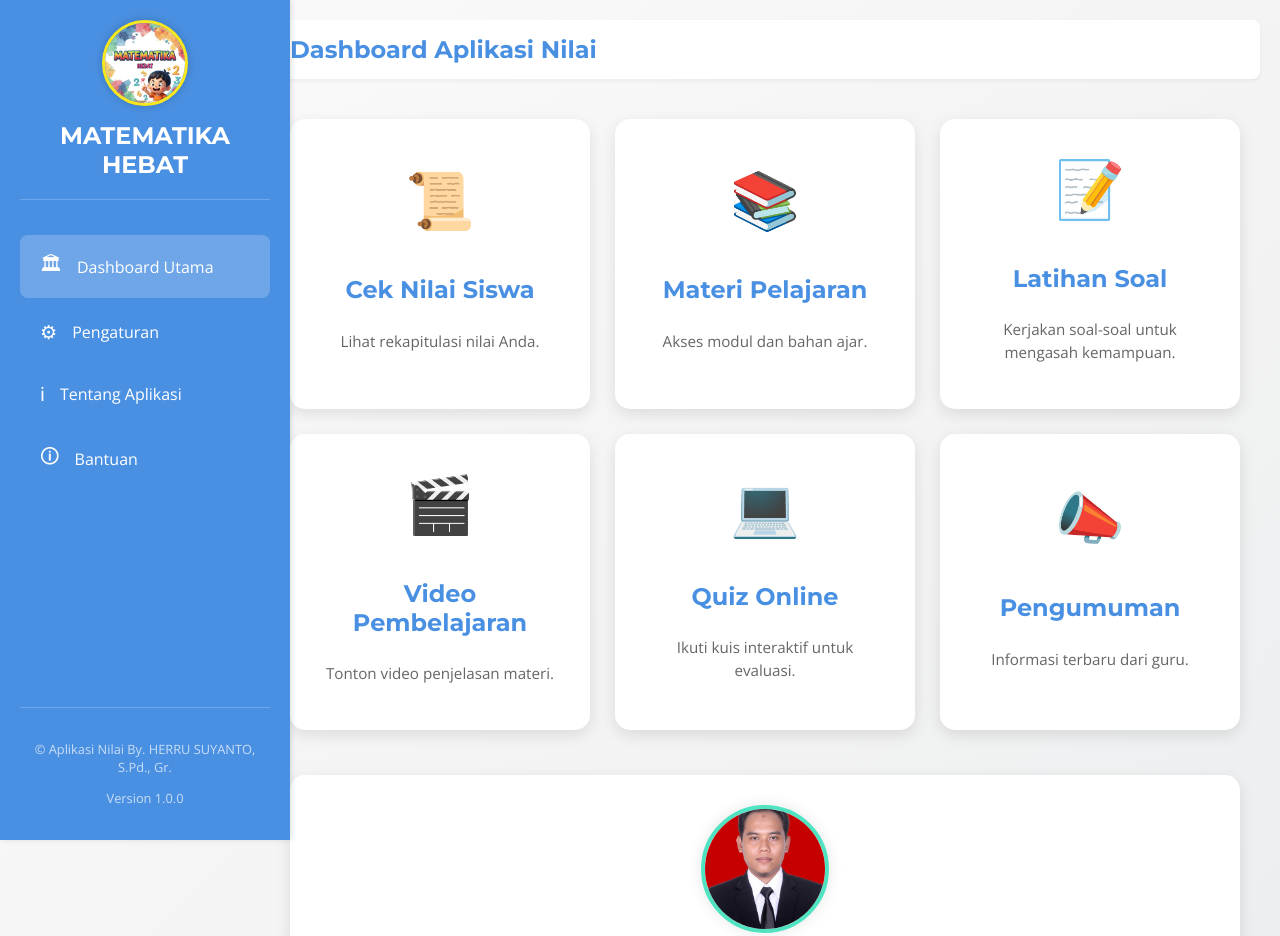
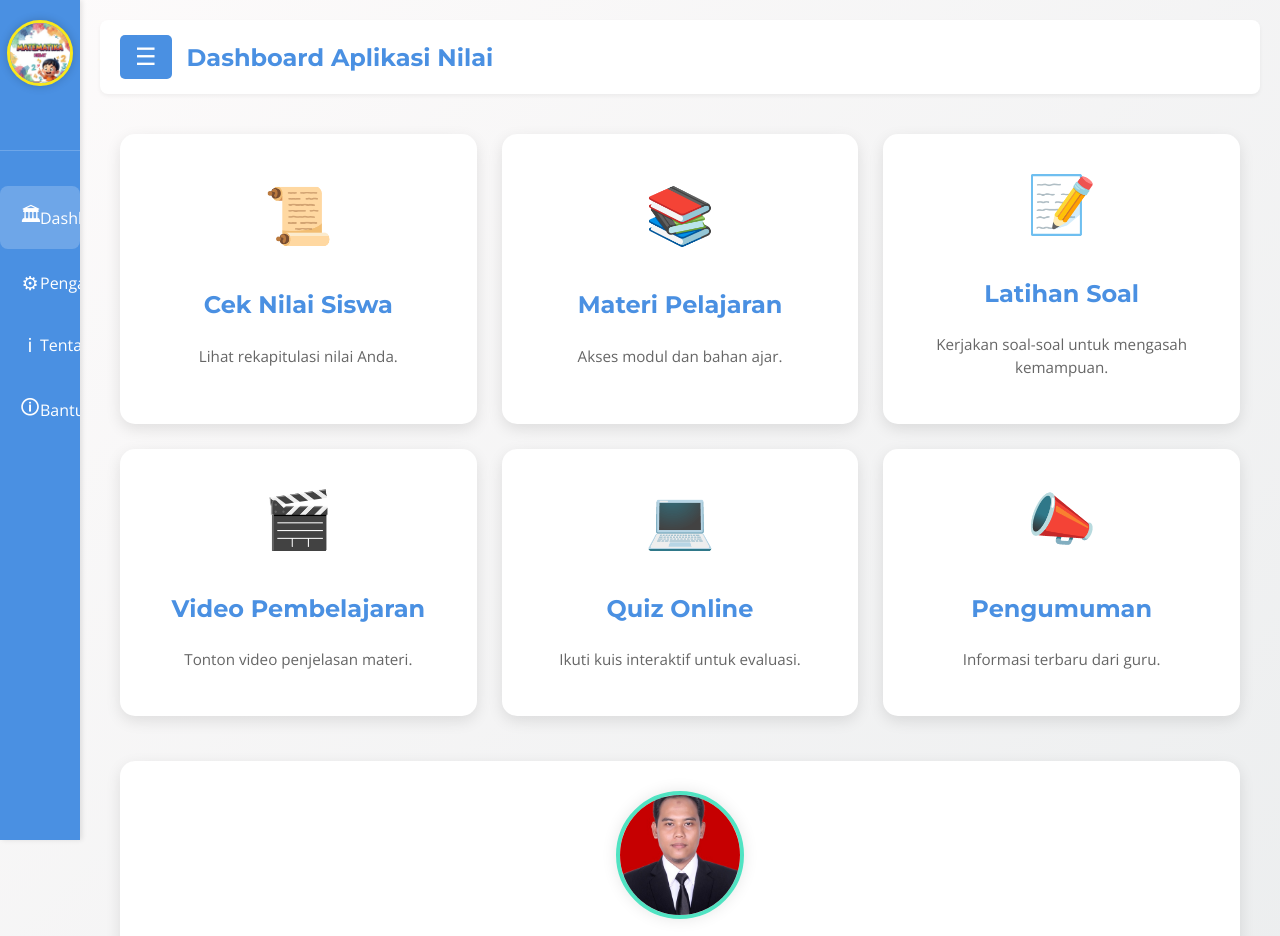
Before and after one commit to Herrusuyanto/AplikasiNilaiMatematika, a plain HTML site: page index.html in a window 1280 px wide. Shown: the top 936 px of the page. Drawn offline with nearby package versions, Linux system fonts and the light colour scheme.

Commit message:
Update style.css

```diff
--- a/style.css
+++ b/style.css
@@ -14,6 +14,11 @@
     /* Gradien untuk background body */
     --dashboard-gradient-start: #fdfbfb; /* Warna awal gradien */
     --dashboard-gradient-end: #ebedee; /* Warna akhir gradien */
+
+    /* Lebar sidebar saat kompak (hanya ikon) */
+    --sidebar-compact-width: 80px;
+    /* Lebar sidebar saat terbuka */
+    --sidebar-expanded-width: 250px;
 }
 
 /* Styling dasar untuk seluruh body */
@@ -21,7 +26,6 @@ body {
     font-family: 'Open Sans', sans-serif; /* Menggunakan font Open Sans sebagai default */
     margin: 0; /* Menghilangkan margin default browser */
     padding: 0; /* Menghilangkan padding default browser */
-    /* Menggunakan gradien sebagai background body */
     background: linear-gradient(135deg, var(--dashboard-gradient-start) 0%, var(--dashboard-gradient-end) 100%);
     color: var(--text-color); /* Warna teks default */
     display: flex; /* Menggunakan flexbox untuk layout utama */
@@ -36,26 +40,30 @@ body {
     min-height: 100vh;
 }
 
-/* Styling untuk sidebar (menu samping) */
+/* --- PERUBAHAN BARU UNTUK SIDEBAR OTOMATIS TERTUTUP --- */
+
+/* Styling untuk sidebar (menu samping) - DEFAULT KOMPAK */
 .sidebar {
-    width: 250px; /* Lebar sidebar */
-    background-color: var(--primary-color); /* Warna background sidebar */
-    color: white; /* Warna teks di sidebar */
+    width: var(--sidebar-compact-width); /* Lebar default: kompak */
+    background-color: var(--primary-color);
+    color: white;
     display: flex;
-    flex-direction: column; /* Konten di sidebar tersusun vertikal */
-    padding: 20px;
-    box-shadow: 2px 0 5px rgba(0,0,0,0.1); /* Bayangan di sisi kanan sidebar */
-    position: fixed; /* Sidebar tetap di tempatnya saat scroll */
-    height: 100%; /* Tinggi sidebar setinggi viewport */
-    left: 0; /* Posisikan di kiri */
-    top: 0; /* Posisikan di atas */
-    z-index: 1000; /* Pastikan sidebar di atas konten lain */
-    transition: transform 0.3s ease-in-out; /* Animasi geser saat sembunyi/muncul */
+    flex-direction: column;
+    padding: 20px 0; /* Padding horizontal 0 untuk ikon */
+    box-shadow: 2px 0 5px rgba(0,0,0,0.1);
+    position: fixed;
+    height: 100%;
+    left: 0;
+    top: 0;
+    z-index: 1000;
+    transition: width 0.3s ease-in-out, padding 0.3s ease-in-out; /* Animasi lebar dan padding */
+    overflow-x: hidden; /* Sembunyikan konten horizontal yang terpotong */
 }
 
-/* Kelas untuk menyembunyikan sidebar (digunakan oleh JavaScript) */
-.sidebar.hidden {
-    transform: translateX(-100%); /* Geser sidebar keluar layar ke kiri */
+/* Sidebar saat terbuka (expanded) */
+.sidebar.expanded {
+    width: var(--sidebar-expanded-width); /* Lebar penuh */
+    padding: 20px; /* Padding normal */
 }
 
 /* Header di dalam sidebar */
@@ -63,56 +71,111 @@ body {
     text-align: center;
     margin-bottom: 30px;
     padding-bottom: 20px;
-    border-bottom: 1px solid rgba(255,255,255,0.2); /* Garis pemisah */
+    border-bottom: 1px solid rgba(255,255,255,0.2);
+    /* Animasi untuk logo/title saat expand/compact */
+    transition: opacity 0.3s ease;
 }
 
 /* Logo aplikasi di sidebar header */
 .app-logo {
-    width: 80px;
-    height: 80px;
-    border-radius: 50%; /* Membuat gambar bulat */
-    object-fit: cover; /* Memastikan gambar mengisi area tanpa terdistorsi */
+    width: 60px; /* Ukuran lebih kecil saat kompak */
+    height: 60px;
+    border-radius: 50%;
+    object-fit: cover;
     margin-bottom: 10px;
-    border: 3px solid var(--accent-color); /* Border kuning */
-    box-shadow: 0 0 10px rgba(0,0,0,0.2); /* Bayangan lembut */
+    border: 3px solid var(--accent-color);
+    box-shadow: 0 0 10px rgba(0,0,0,0.2);
+    transition: width 0.3s ease, height 0.3s ease;
 }
 
-/* Judul aplikasi di sidebar header */
+/* Judul aplikasi di sidebar header - sembunyikan saat kompak */
 .app-title {
-    font-family: 'Montserrat', sans-serif; /* Menggunakan font Montserrat */
+    font-family: 'Montserrat', sans-serif;
     font-size: 1.5em;
     margin: 0;
     color: white;
+    opacity: 0; /* Sembunyikan teks secara default */
+    white-space: nowrap; /* Cegah teks pindah baris */
+    transition: opacity 0.3s ease;
+}
+
+/* Tampilkan judul saat sidebar expanded */
+.sidebar.expanded .app-title {
+    opacity: 1; /* Tampilkan teks */
 }
 
 /* Daftar menu di sidebar */
 .menu-list {
-    flex-grow: 1; /* Memungkinkan daftar menu mengisi ruang yang tersedia */
+    flex-grow: 1;
 }
 
 /* Setiap item menu di sidebar */
 .menu-list a {
-    display: flex; /* Menggunakan flexbox untuk ikon dan teks */
-    align-items: center; /* Pusat vertikal ikon dan teks */
+    display: flex;
+    align-items: center;
     color: white;
-    text-decoration: none; /* Menghilangkan garis bawah link */
+    text-decoration: none;
     padding: 15px 20px;
     margin: 5px 0;
-    border-radius: 8px; /* Sudut membulat */
-    transition: background-color 0.3s ease; /* Transisi halus saat hover */
+    border-radius: 8px;
+    transition: background-color 0.3s ease, padding 0.3s ease;
+    white-space: nowrap; /* Cegah teks pindah baris */
+    position: relative; /* Untuk tooltip */
 }
 
 /* Efek saat menu dihover atau aktif */
 .menu-list a:hover,
 .menu-list a.active {
-    background-color: rgba(255,255,255,0.2); /* Background transparan saat hover/aktif */
+    background-color: rgba(255,255,255,0.2);
 }
 
 /* Ikon di samping teks menu sidebar */
 .menu-list a .icon {
-    margin-right: 15px;
+    margin-right: 0; /* Hapus margin kanan saat kompak */
     font-size: 1.2em;
+    min-width: 20px; /* Pastikan ikon punya lebar minimum */
+    text-align: center;
+    transition: margin-right 0.3s ease;
 }
+
+/* Teks menu di sidebar - sembunyikan saat kompak */
+.menu-list a span:not(.icon) { /* Memilih span yang bukan ikon */
+    opacity: 0; /* Sembunyikan teks secara default */
+    margin-left: 0; /* Tidak ada margin kiri untuk teks */
+    transition: opacity 0.3s ease, margin-left 0.3s ease;
+}
+
+/* Tampilkan teks menu saat sidebar expanded */
+.sidebar.expanded .menu-list a .icon {
+    margin-right: 15px; /* Tambahkan margin kanan saat expanded */
+}
+
+.sidebar.expanded .menu-list a span:not(.icon) {
+    opacity: 1; /* Tampilkan teks */
+    margin-left: 0;
+}
+
+/* Tooltip untuk menu saat kompak */
+.sidebar:not(.expanded) .menu-list a::after {
+    content: attr(data-tooltip); /* Ambil teks dari atribut data-tooltip */
+    position: absolute;
+    left: calc(var(--sidebar-compact-width) + 10px); /* Posisikan di samping ikon */
+    background-color: var(--text-color);
+    color: white;
+    padding: 5px 10px;
+    border-radius: 5px;
+    white-space: nowrap;
+    opacity: 0;
+    visibility: hidden;
+    transition: opacity 0.3s ease, visibility 0.3s ease;
+    z-index: 1001;
+}
+
+.sidebar:not(.expanded) .menu-list a:hover::after {
+    opacity: 1;
+    visibility: visible;
+}
+
 
 /* Footer sidebar */
 .sidebar-footer {
@@ -120,28 +183,55 @@ body {
     font-size: 0.8em;
     color: rgba(255,255,255,0.7);
     padding-top: 20px;
-    border-top: 1px solid rgba(255,255,255,0.2); /* Garis pemisah */
+    border-top: 1px solid rgba(255,255,255,0.2);
+    opacity: 0; /* Sembunyikan default */
+    transition: opacity 0.3s ease;
+}
+
+/* Tampilkan footer saat sidebar expanded */
+.sidebar.expanded .sidebar-footer {
+    opacity: 1;
 }
 
 /* Konten utama di sebelah kanan sidebar */
 .main-content {
-    margin-left: 250px; /* Memberi ruang di kiri agar tidak tertutup sidebar */
-    flex-grow: 1; /* Memungkinkan konten mengisi ruang yang tersisa */
+    margin-left: var(--sidebar-compact-width); /* Margin default sesuai sidebar kompak */
+    flex-grow: 1;
     padding: 20px;
-    transition: margin-left 0.3s ease-in-out; /* Transisi margin saat sidebar dibuka/ditutup */
+    transition: margin-left 0.3s ease-in-out; /* Transisi margin */
+}
+
+/* Saat sidebar expanded, sesuaikan margin main-content */
+.main-content.shifted { /* Ini akan ditambahkan oleh JS saat sidebar expanded */
+    margin-left: var(--sidebar-expanded-width);
 }
 
 /* Media query untuk layar mobile (lebar maksimal 768px) */
+/* Di mobile, sidebar akan selalu 'overlay' dan tidak mempengaruhi margin main-content */
 @media (max-width: 768px) {
     .sidebar {
-        transform: translateX(-100%); /* Sembunyikan sidebar di mobile secara default */
+        width: var(--sidebar-expanded-width); /* Full width sidebar di mobile */
+        transform: translateX(-100%); /* Sembunyikan default */
+        padding: 20px; /* Padding penuh di mobile */
     }
-    /* Ketika sidebar aktif (ditambah class 'active' oleh JS) */
-    .sidebar.active {
-        transform: translateX(0); /* Tampilkan sidebar */
+    .sidebar.expanded { /* Di mobile, class expanded berarti ditampilkan */
+        transform: translateX(0%);
+    }
+    .sidebar:not(.expanded) .menu-list a span:not(.icon) { /* Di mobile, teks menu selalu tampil saat expanded */
+        opacity: 1;
+    }
+    .sidebar:not(.expanded) .app-title {
+        opacity: 1;
+    }
+    .sidebar.expanded .app-logo {
+        width: 80px; /* Ukuran normal logo di mobile saat expanded */
+        height: 80px;
     }
     .main-content {
-        margin-left: 0; /* Tidak ada margin kiri di mobile, konten mengisi penuh */
+        margin-left: 0; /* Tidak ada margin kiri di mobile */
+    }
+    .main-content.shifted { /* Tidak ada efek shifted di mobile */
+        margin-left: 0;
     }
     /* Tombol hamburger untuk toggle sidebar */
     .toggle-sidebar-button {
@@ -152,98 +242,106 @@ body {
         padding: 10px 15px;
         border-radius: 5px;
         cursor: pointer;
-        margin-bottom: 20px;
+        margin-bottom: 0; /* Hapus margin bottom */
+        font-size: 1.5em; /* Ukuran hamburger */
+        line-height: 1;
     }
 }
 
 /* Header di konten utama */
 .main-header {
-    background-color: var(--card-background); /* Background putih */
+    background-color: var(--card-background);
     padding: 15px 20px;
     border-radius: 8px;
     margin-bottom: 20px;
-    display: flex; /* Menggunakan flexbox untuk tombol dan judul */
-    align-items: center; /* Pusat vertikal */
-    box-shadow: 0 2px 4px rgba(0,0,0,0.05); /* Bayangan lembut */
+    display: flex;
+    align-items: center;
+    box-shadow: 0 2px 4px rgba(0,0,0,0.05);
 }
 
 /* Judul di header utama */
 .main-header h2 {
-    font-family: 'Montserrat', sans-serif; /* Menggunakan font Montserrat */
+    font-family: 'Montserrat', sans-serif;
     margin: 0;
     color: var(--primary-color);
-    flex-grow: 1; /* Judul mengisi ruang yang tersisa */
+    flex-grow: 1;
 }
 
-/* Tombol toggle sidebar (hamburger) */
+/* Tombol toggle sidebar (hamburger) - tetap tampil di desktop juga */
 .toggle-sidebar-button {
-    display: none; /* Sembunyikan secara default, hanya muncul di mobile via media query */
+    display: block; /* Selalu tampilkan tombol hamburger */
     margin-right: 15px;
+    background-color: var(--primary-color);
+    color: white;
+    border: none;
+    padding: 10px 15px;
+    border-radius: 5px;
+    cursor: pointer;
+    font-size: 1.5em; /* Ukuran ikon hamburger */
+    line-height: 1;
 }
-/* Pastikan tombol muncul di mobile */
-@media (max-width: 768px) {
+/* Di desktop, hilangkan margin-bottom untuk tombol hamburger */
+@media (min-width: 769px) {
     .toggle-sidebar-button {
-        display: block; /* Muncul di mobile */
+        margin-bottom: 0;
     }
 }
 
+
 /* Kelas untuk menyembunyikan elemen (digunakan oleh JavaScript) */
 .hidden {
-    display: none !important; /* Penting! Menimpa display lain */
+    display: none !important;
 }
 
-/* --- Styling Baru untuk Dashboard Grid --- */
+/* --- Styling untuk Dashboard Grid --- */
 .dashboard-view {
-    background-color: transparent; /* Tidak ada background solid di sini, karena grid punya padding */
-    padding: 0; /* Hapus padding dari view, akan diatur di grid */
-    box-shadow: none; /* Hapus shadow dari view */
+    background-color: transparent;
+    padding: 0;
+    box-shadow: none;
 }
 
 /* Kontainer grid untuk kartu-kartu menu */
 .dashboard-grid {
     display: grid;
-    /* Membuat kolom responsif:
-       - auto-fit: menyesuaikan jumlah kolom berdasarkan lebar
-       - minmax(280px, 1fr): setiap kolom minimal 280px, jika ada sisa ruang akan didistribusi rata */
     grid-template-columns: repeat(auto-fit, minmax(280px, 1fr));
-    gap: 25px; /* Jarak antar kartu */
-    padding: 20px; /* Padding di sekitar grid */
-    animation: fadeIn 1s ease-out; /* Animasi kemunculan lembut */
+    gap: 25px;
+    padding: 20px;
+    animation: fadeIn 1s ease-out;
 }
 
 /* Styling untuk setiap kartu menu di dashboard */
 .menu-card {
-    background-color: var(--card-background); /* Background putih */
+    background-color: var(--card-background);
     padding: 30px;
-    border-radius: 15px; /* Sudut membulat */
-    box-shadow: 0 5px 15px rgba(0,0,0,0.1); /* Bayangan lembut */
+    border-radius: 15px;
+    box-shadow: 0 5px 15px rgba(0,0,0,0.1);
     text-align: center;
-    text-decoration: none; /* Menghilangkan garis bawah link */
+    text-decoration: none;
     color: var(--text-color);
-    transition: transform 0.3s ease, box-shadow 0.3s ease; /* Transisi halus saat hover */
+    transition: transform 0.3s ease, box-shadow 0.3s ease;
     display: flex;
-    flex-direction: column; /* Konten di dalam kartu tersusun vertikal */
-    align-items: center; /* Pusat horizontal */
-    justify-content: center; /* Pusat vertikal */
-    min-height: 180px; /* Tinggi minimum kartu */
+    flex-direction: column;
+    align-items: center;
+    justify-content: center;
+    min-height: 180px;
 }
 
 /* Efek saat kartu dihover */
 .menu-card:hover {
-    transform: translateY(-8px); /* Sedikit naik saat hover */
-    box-shadow: 0 12px 25px rgba(0,0,0,0.2); /* Bayangan lebih kuat saat hover */
+    transform: translateY(-8px);
+    box-shadow: 0 12px 25px rgba(0,0,0,0.2);
 }
 
 /* Styling untuk ikon di dalam kartu menu */
 .menu-card .card-icon {
-    font-size: 3.5em; /* Ukuran ikon yang besar */
-    color: var(--primary-color); /* Warna biru utama */
+    font-size: 3.5em;
+    color: var(--primary-color);
     margin-bottom: 15px;
 }
 
 /* Styling untuk judul di dalam kartu menu (h3) */
 .menu-card h3 {
-    font-family: 'Montserrat', sans-serif; /* Menggunakan font Montserrat */
+    font-family: 'Montserrat', sans-serif;
     font-size: 1.5em;
     margin-bottom: 10px;
     color: var(--primary-color);
@@ -253,19 +351,19 @@ body {
 .menu-card p {
     font-size: 0.95em;
     color: var(--light-text-color);
-    line-height: 1.5; /* Jarak antar baris */
+    line-height: 1.5;
 }
 
 /* --- Styling untuk Tampilan Halaman Info (Pengaturan, Tentang, Bantuan) --- */
 .app-info-view {
-    background-color: var(--card-background); /* Background putih */
+    background-color: var(--card-background);
     padding: 30px;
     border-radius: 8px;
     box-shadow: 0 2px 4px rgba(0,0,0,0.05);
-    min-height: 60vh; /* Tinggi minimum halaman info */
+    min-height: 60vh;
     display: flex;
     flex-direction: column;
-    animation: fadeIn 0.8s ease-out; /* Animasi fade in saat halaman muncul */
+    animation: fadeIn 0.8s ease-out;
 }
 
 /* Judul di halaman info (h3) */
@@ -284,46 +382,46 @@ body {
     margin-bottom: 15px;
 }
 .app-info-content ul {
-    list-style-type: disc; /* Gaya bullet point */
+    list-style-type: disc;
     margin-left: 25px;
 }
 
 /* Tombol 'Kembali ke Dashboard' */
 .back-to-dashboard-button {
-    background-color: var(--secondary-color); /* Warna tosca */
+    background-color: var(--secondary-color);
     color: white;
     border: none;
     padding: 10px 15px;
     border-radius: 5px;
     cursor: pointer;
     font-size: 0.9em;
-    transition: background-color 0.3s ease; /* Transisi halus saat hover */
+    transition: background-color 0.3s ease;
     margin-top: 20px;
-    align-self: flex-start; /* Meletakkan tombol di kiri bawah dalam flex container */
+    align-self: flex-start;
 }
 
 /* Efek hover pada tombol 'Kembali ke Dashboard' */
 .back-to-dashboard-button:hover {
-    background-color: #43b39d; /* Warna tosca sedikit lebih gelap */
+    background-color: #43b39d;
 }
 
 /* --- Styling untuk Bagian Info Guru --- */
 .teacher-info {
-    background-color: var(--card-background); /* Background putih */
+    background-color: var(--card-background);
     padding: 30px;
-    margin: 25px 20px; /* Jarak dari grid dan sisi */
+    margin: 25px 20px;
     border-radius: 15px;
     box-shadow: 0 5px 15px rgba(0,0,0,0.1);
     text-align: center;
-    animation: fadeIn 1.2s ease-out; /* Animasi fade-in */
+    animation: fadeIn 1.2s ease-out;
 }
 
 .teacher-photo {
-    width: 120px; /* Ukuran foto guru */
+    width: 120px;
     height: 120px;
-    border-radius: 50%; /* Membuat foto bulat */
-    object-fit: cover; /* Memastikan gambar mengisi area */
-    border: 4px solid var(--secondary-color); /* Border warna tosca */
+    border-radius: 50%;
+    object-fit: cover;
+    border: 4px solid var(--secondary-color);
     margin-bottom: 15px;
     box-shadow: 0 0 15px rgba(0,0,0,0.1);
 }
@@ -344,7 +442,7 @@ body {
 @media (max-width: 768px) {
     .teacher-info {
         padding: 20px;
-        margin: 20px 10px; /* Margin lebih kecil di mobile */
+        margin: 20px 10px;
     }
     .teacher-photo {
         width: 100px;
@@ -362,10 +460,10 @@ body {
 @keyframes fadeIn {
     from {
         opacity: 0;
-        transform: translateY(20px); /* Mulai dari sedikit di bawah */
+        transform: translateY(20px);
     }
     to {
         opacity: 1;
-        transform: translateY(0); /* Berakhir di posisi normal */
+        transform: translateY(0);
     }
 }
```
